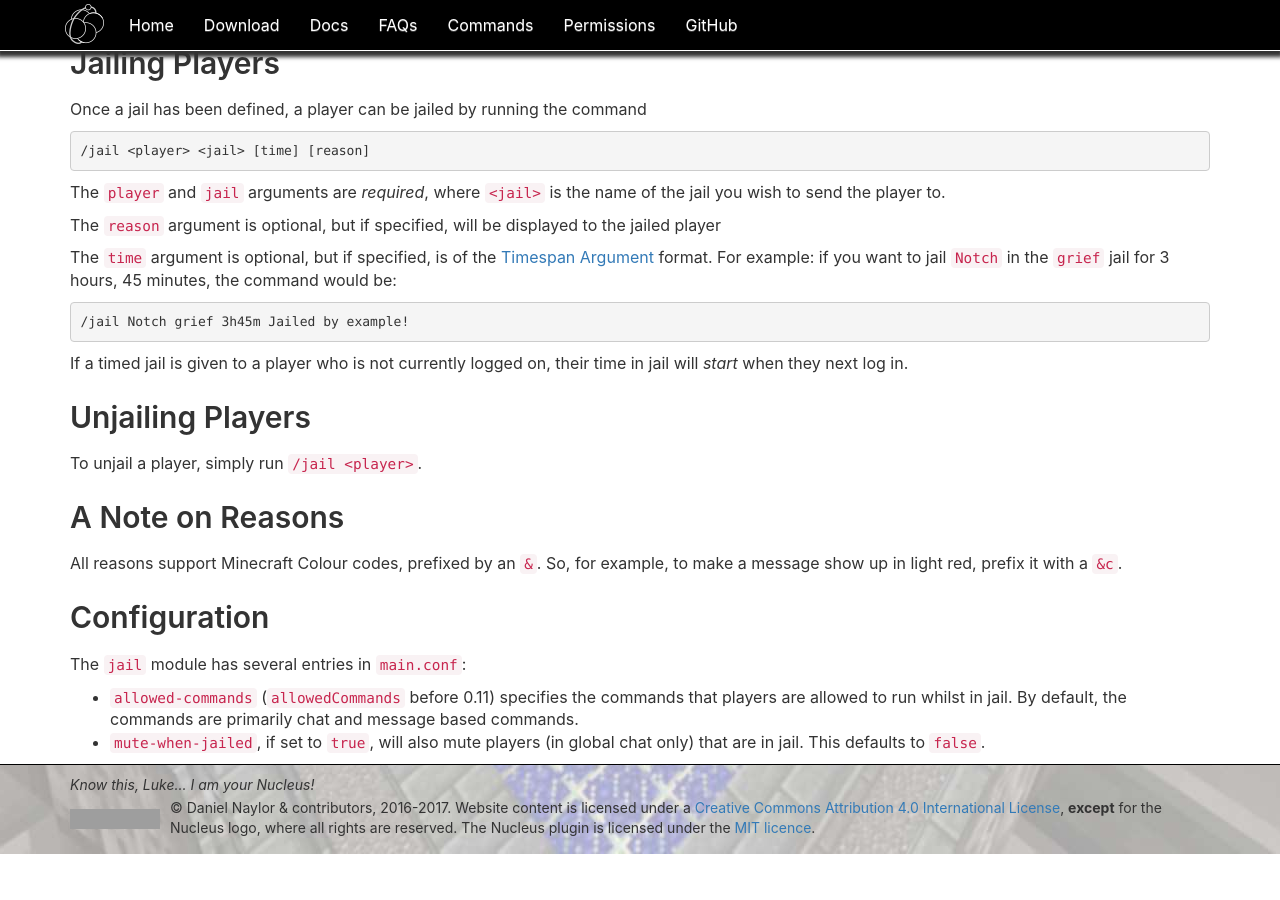
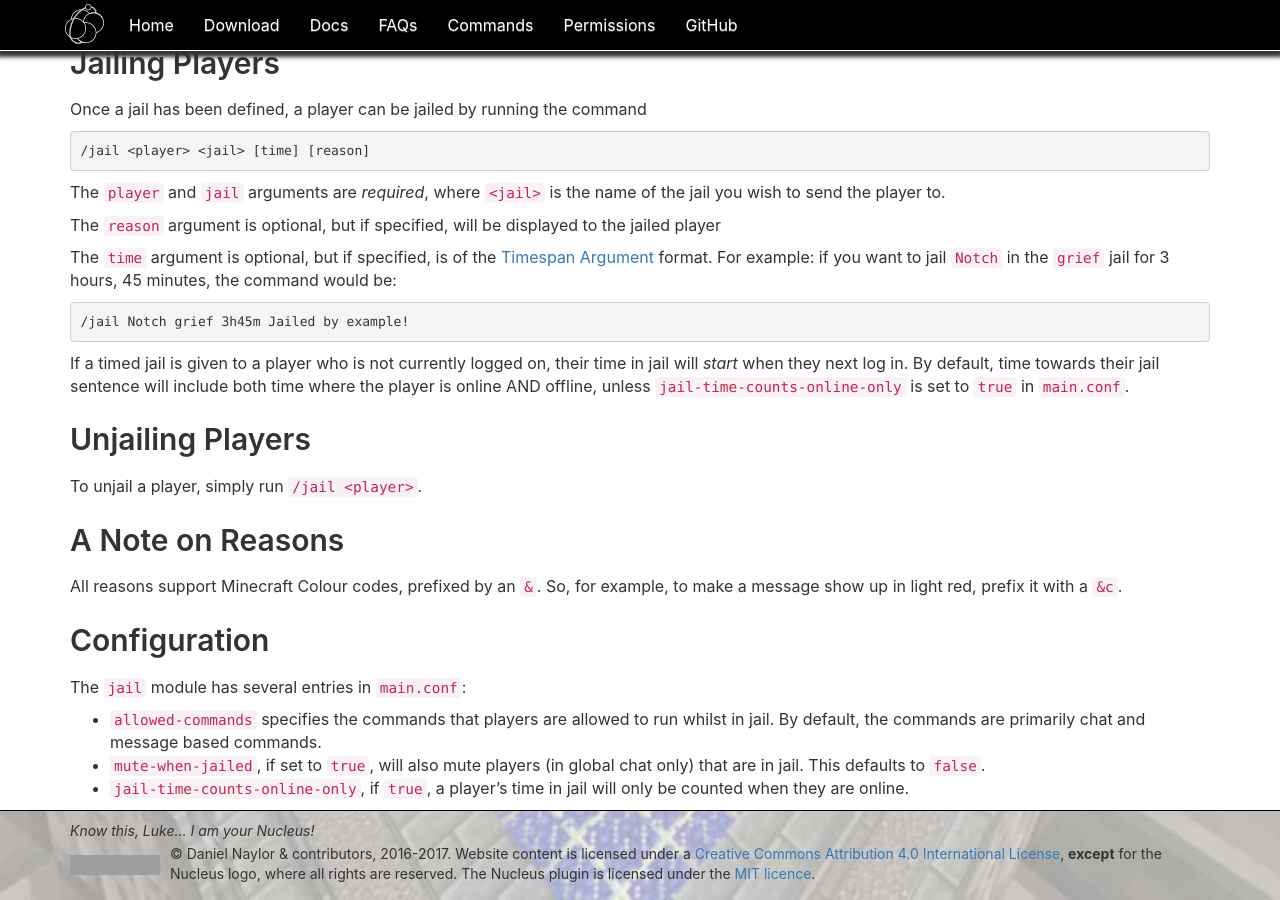
Before and after one commit to NucleusPowered/site-v1, a Jekyll site: the page built from docs/modules/jail.md, in a window 1280 px wide and 900 px high, scrolled down 694 px. Built offline with Jekyll 4.4.1, drawn with Linux system fonts in a browser that asks for light colours; comment, search, counter and statistics services are not loaded; before the commit the page ends 1548 px from its top, so only the background shows below that; grey boxes are pictures that could not be loaded.

Commit message:
Tweaks to jail/message modules

````diff
--- a/docs/modules/jail.md
+++ b/docs/modules/jail.md
@@ -48,7 +48,9 @@ For example: if you want to jail `Notch` in the `grief` jail for 3 hours, 45 min
 /jail Notch grief 3h45m Jailed by example!
 ```
 
-If a timed jail is given to a player who is not currently logged on, their time in jail will _start_ when they next log in.
+If a timed jail is given to a player who is not currently logged on, their time in jail will _start_ when they next log in. By default,
+time towards their jail sentence will include both time where the player is online AND offline, unless `jail-time-counts-online-only` is
+set to `true` in `main.conf`.
 
 ## Unjailing Players
 
@@ -63,6 +65,7 @@ red, prefix it with a `&c`.
 
 The `jail` module has several entries in `main.conf`:
 
-* `allowed-commands` (`allowedCommands` before 0.11) specifies the commands that players are allowed to run whilst in jail. By default, the
+* `allowed-commands` specifies the commands that players are allowed to run whilst in jail. By default, the
 commands are primarily chat and message based commands.
 * `mute-when-jailed`, if set to `true`, will also mute players (in global chat only) that are in jail. This defaults to `false`.
+* `jail-time-counts-online-only`, if `true`, a player's time in jail will only be counted when they are online.
````
Also changed, not shown: docs/modules/message.md (+1 -2 lines).
